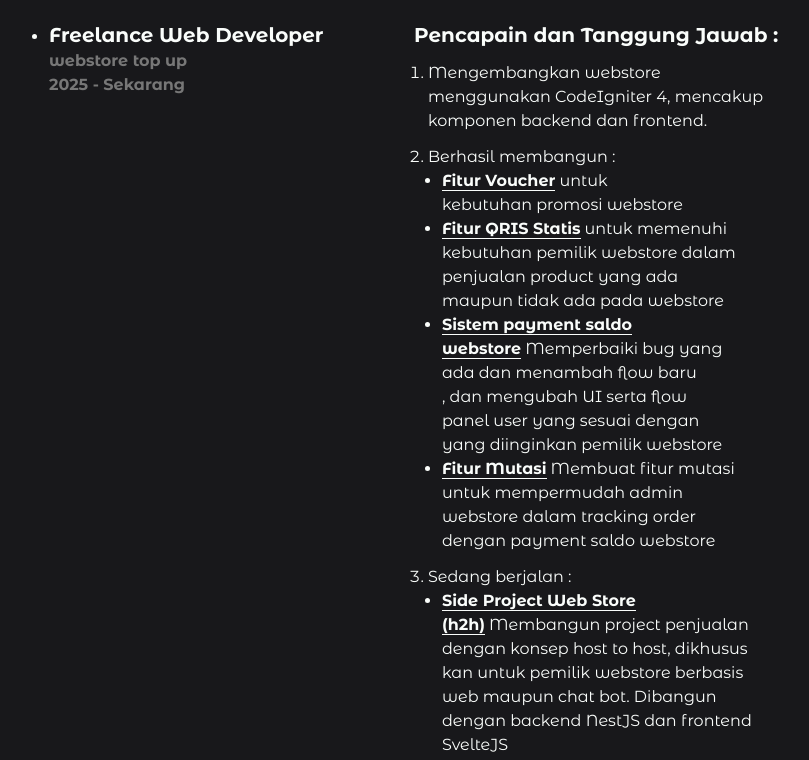
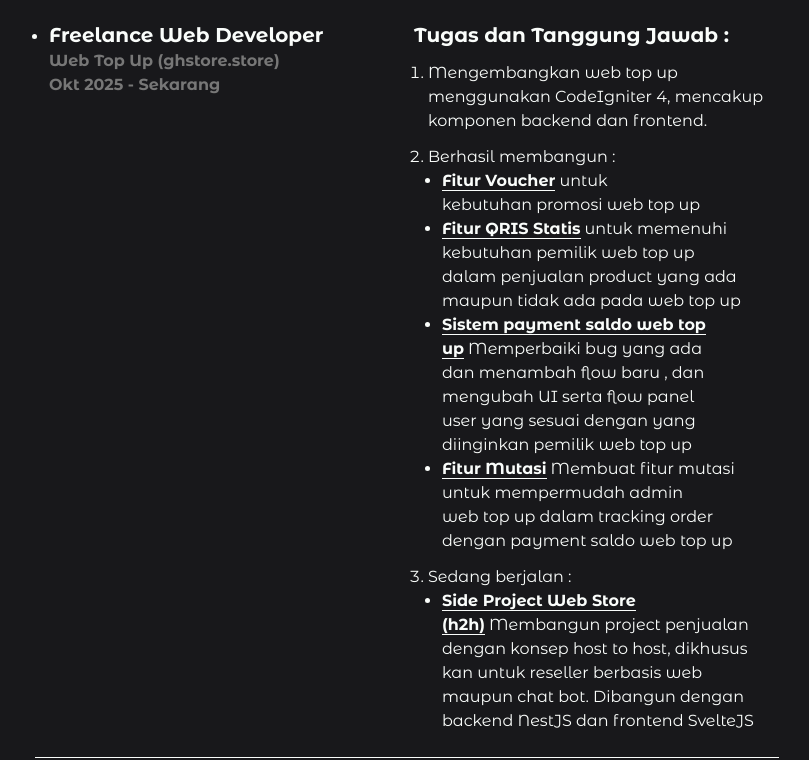
Before and after one commit to Yogi-ArdiansyahN/web-portofolio, an Astro site: page / in a window 1280 px wide. Shown: the part 852-1612 px from the top of the page, without its empty margins (233-1042 px from the left). Built offline with nearby package versions, Linux system fonts and the light colour scheme; Astro itself is replaced by a stand-in of ours.

Commit message:
some update

```diff
--- a/src/components/Home.jsx
+++ b/src/components/Home.jsx
@@ -55,7 +55,7 @@ export default function Home() {
               </div>
               <div className="mt-5 md:mt-0">
                 <p className="font-bold text-xl mb-3">
-                  Pencapain dan Tanggung Jawab :
+                  Tugas dan Tanggung Jawab :
                 </p>
                 <ol className="list-decimal text-balance pl-3.5">
                   <li className="mb-3">
@@ -106,22 +106,22 @@ export default function Home() {
                   className="font-bold text-balance"
                   style={{ color: "#777" }}
                 >
-                  webstore top up
+                  Web Top Up (<a href="https://ghstore.store">ghstore.store</a>)
                 </h4>
                 <span
                   className="font-semibold text-balance"
                   style={{ color: "#777" }}
                 >
-                  2025 - Sekarang
+                  Okt 2025 - Sekarang
                 </span>
               </div>
               <div className="mt-5 md:mt-0">
                 <p className="font-bold text-xl mb-3">
-                  Pencapain dan Tanggung Jawab :
+                  Tugas dan Tanggung Jawab :
                 </p>
                 <ol className="list-decimal text-balance pl-3.5">
                   <li className="mb-3">
-                    Mengembangkan webstore menggunakan CodeIgniter 4, mencakup
+                    Mengembangkan web top up menggunakan CodeIgniter 4, mencakup
                     komponen backend dan frontend.
                   </li>
                   <li className="mb-3">
@@ -131,30 +131,30 @@ export default function Home() {
                         <span className="font-bold border-b-1 border-white mr-1">
                           Fitur Voucher
                         </span>
-                        untuk kebutuhan promosi webstore
+                        untuk kebutuhan promosi web top up
                       </li>
                       <li className="list-disc ml-3.5">
                         <span className="font-bold border-b-1 border-white mr-1">
                           Fitur QRIS Statis
                         </span>
-                        untuk memenuhi kebutuhan pemilik webstore dalam
-                        penjualan product yang ada maupun tidak ada pada
-                        webstore
+                        untuk memenuhi kebutuhan pemilik web top up dalam
+                        penjualan product yang ada maupun tidak ada pada web top
+                        up
                       </li>
                       <li className="list-disc ml-3.5">
                         <span className="font-bold border-b-1 border-white mr-1">
-                          Sistem payment saldo webstore
+                          Sistem payment saldo web top up
                         </span>
                         Memperbaiki bug yang ada dan menambah flow baru , dan
                         mengubah UI serta flow panel user yang sesuai dengan
-                        yang diinginkan pemilik webstore
+                        yang diinginkan pemilik web top up
                       </li>
                       <li className="list-disc ml-3.5">
                         <span className="font-bold border-b-1 border-white mr-1">
                           Fitur Mutasi
                         </span>
-                        Membuat fitur mutasi untuk mempermudah admin webstore
-                        dalam tracking order dengan payment saldo webstore
+                        Membuat fitur mutasi untuk mempermudah admin web top up
+                        dalam tracking order dengan payment saldo web top up
                       </li>
                     </ol>
                   </li>
@@ -166,8 +166,8 @@ export default function Home() {
                           Side Project Web Store (h2h)
                         </span>
                         Membangun project penjualan dengan konsep host to host,
-                        dikhusus kan untuk pemilik webstore berbasis web maupun
-                        chat bot. Dibangun dengan backend NestJS dan frontend
+                        dikhusus kan untuk reseller berbasis web maupun chat
+                        bot. Dibangun dengan backend NestJS dan frontend
                         SvelteJS
                       </li>
                     </ol>
```
